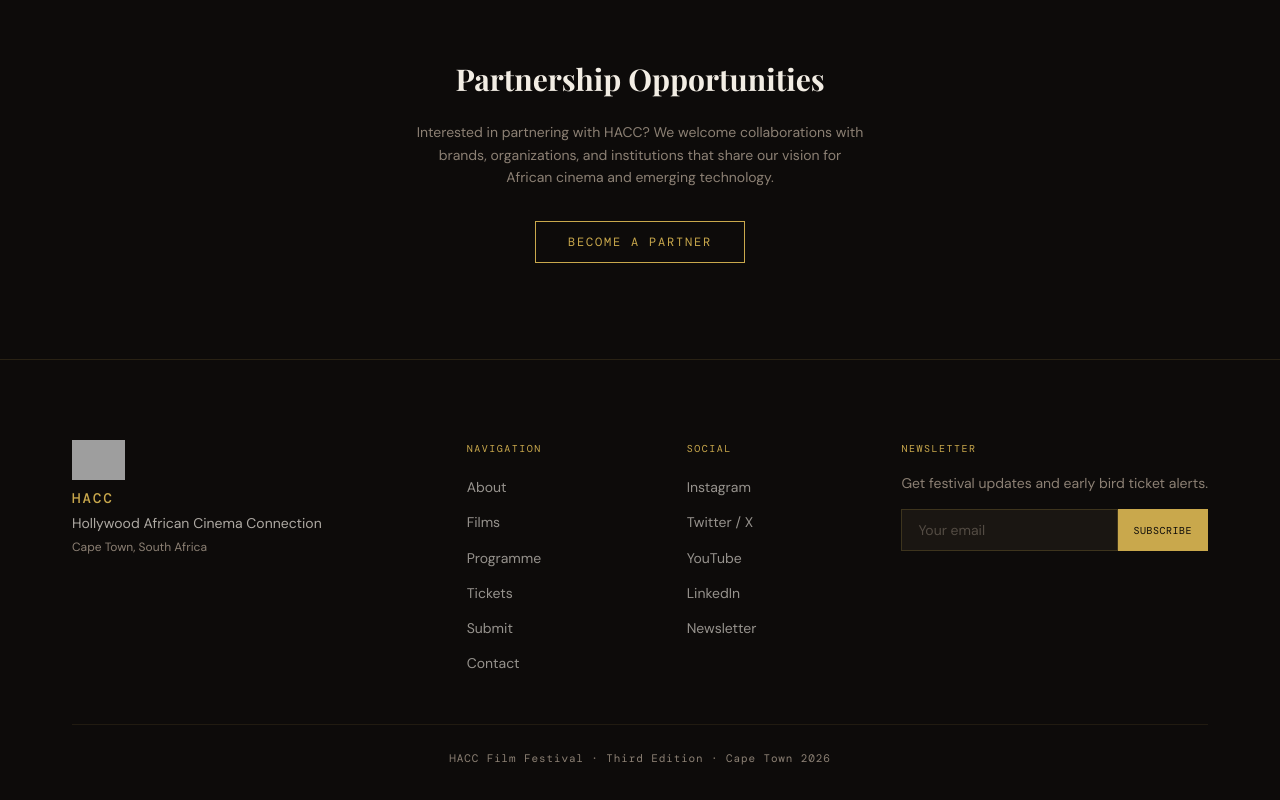
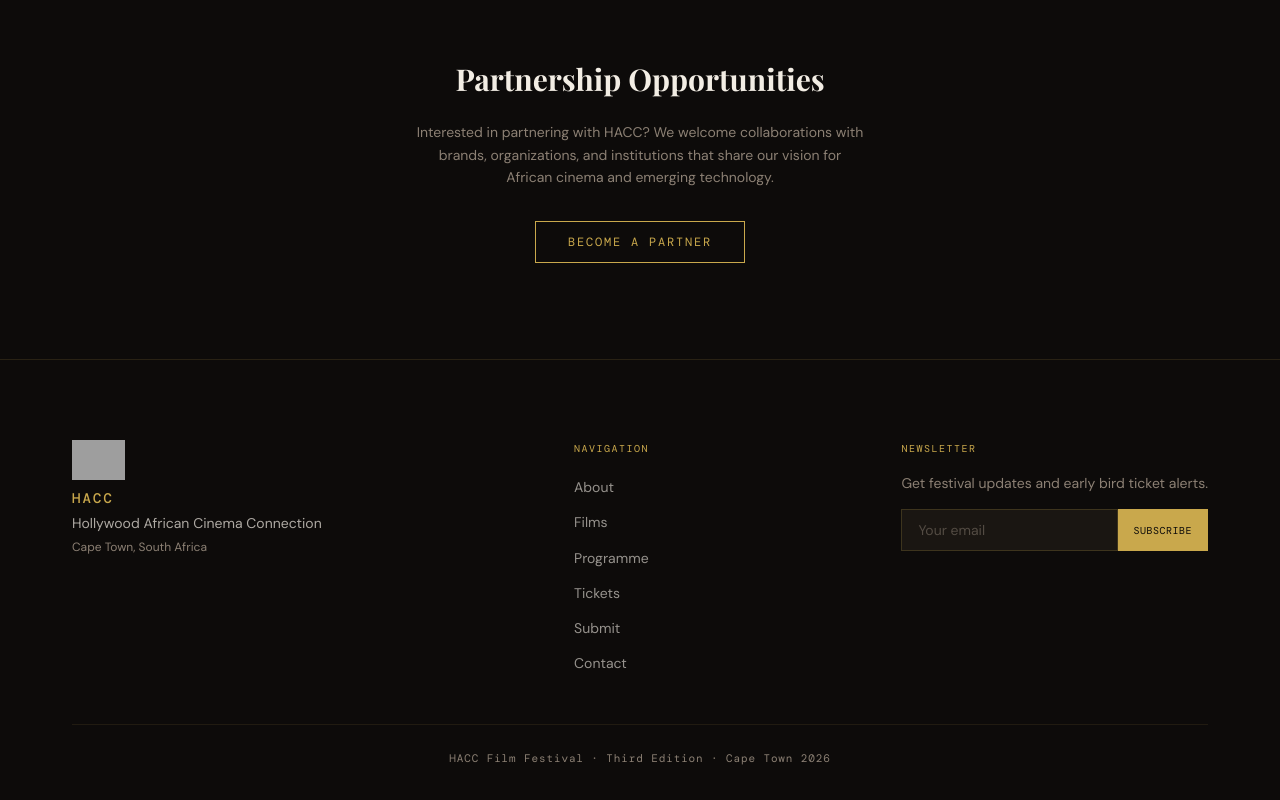
Before and after one commit to nafia007/hacc, a React (Vite) app: page / in a window 1280 px wide. Shown: the part 4065-4865 px from the top of the page. Built offline with nearby package versions, Linux system fonts and the light colour scheme; grey boxes are pictures that could not be loaded; a web font is replaced by a local one.

Commit message:
Remove social links section, simplify Footer to navigation and newsletter

```diff
--- a/src/sections/Footer.tsx
+++ b/src/sections/Footer.tsx
@@ -1,5 +1,3 @@
-import { useState } from "react";
-
 const navLinks = [
   { label: "About", href: "#about" },
   { label: "Films", href: "#films" },
@@ -9,17 +7,7 @@ const navLinks = [
   { label: "Contact", href: "mailto:info@holocenefilms.xyz" },
 ];
 
-const socialLinks = [
-  { label: "Instagram", href: "https://instagram.com/haccfilm" },
-  { label: "Twitter / X", href: "https://twitter.com/haccfilm" },
-  { label: "YouTube", href: "https://youtube.com/@haccfilm" },
-  { label: "LinkedIn", href: "https://linkedin.com/company/haccfilm" },
-  { label: "Newsletter", href: "mailto:info@holocenefilms.xyz" },
-];
-
 export default function Footer() {
-  const [email, setEmail] = useState("");
-
   return (
     <footer className="bg-deep pt-16 lg:pt-20 pb-8">
       <div className="max-w-[1200px] mx-auto px-6 lg:px-8">
@@ -62,27 +50,6 @@ export default function Footer() {
             </ul>
           </div>
 
-            {/* Social */}
-            <div className="lg:mt-0">
-              <p className="font-mono text-[10px] tracking-[0.15em] text-gold uppercase mb-4">
-                Social
-              </p>
-              <ul className="space-y-2">
-                {socialLinks.map((link) => (
-                  <li key={link.label}>
-                    <a
-                      href={link.href}
-                      target="_blank"
-                      rel="noopener noreferrer"
-                      className="text-cream/60 text-sm hover:text-gold transition-colors duration-300"
-                    >
-                      {link.label}
-                    </a>
-                  </li>
-                ))}
-              </ul>
-            </div>
-
           {/* Newsletter */}
           <div className="lg:mt-0">
             <p className="font-mono text-[10px] tracking-[0.15em] text-gold uppercase mb-4">
@@ -94,8 +61,6 @@ export default function Footer() {
             <div className="flex">
               <input
                 type="email"
-                   value={email}
-                   onChange={(e) => setEmail(e.target.value)}
                 placeholder="Your email"
                 className="flex-1 px-4 py-2.5 bg-ink border border-gold/20 text-cream text-sm placeholder:text-muted/50 focus:border-gold focus:outline-none transition-colors"
               />
```
Lines whose indentation alone changed are shown as unchanged.
